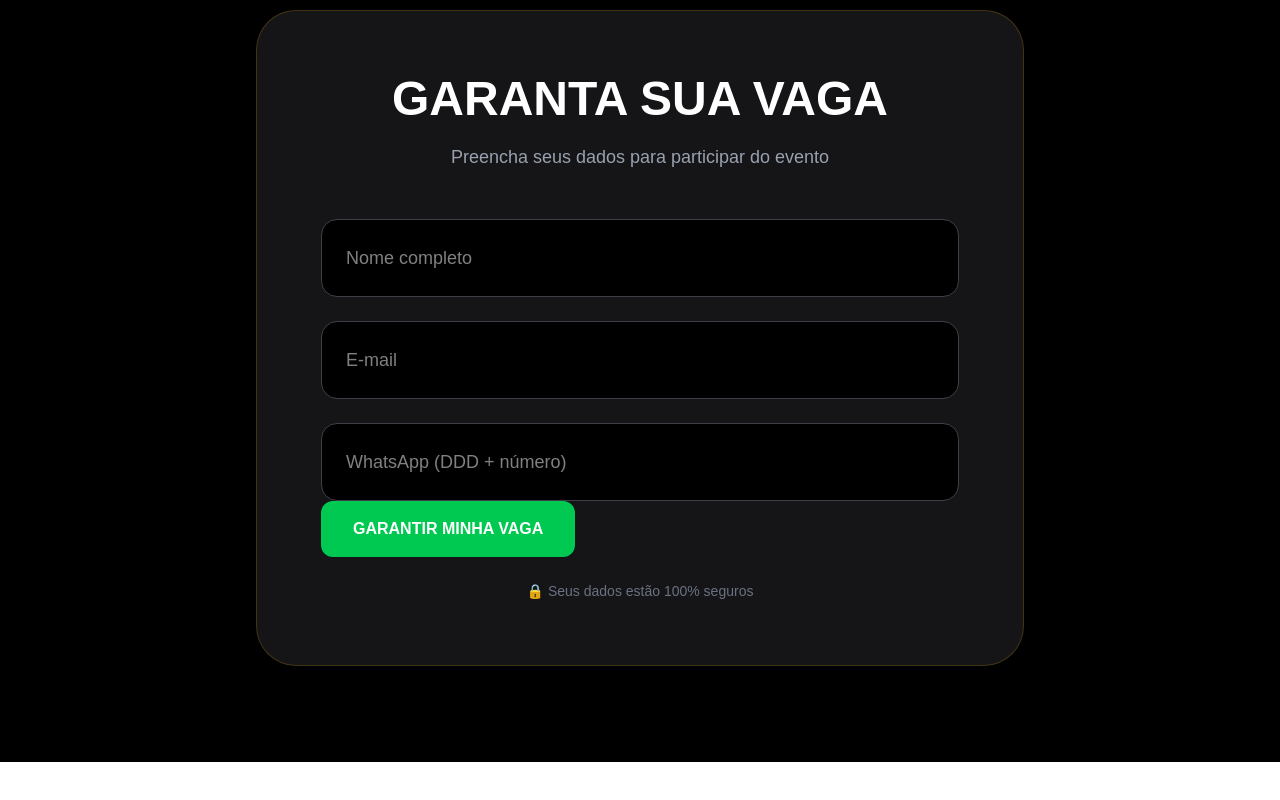
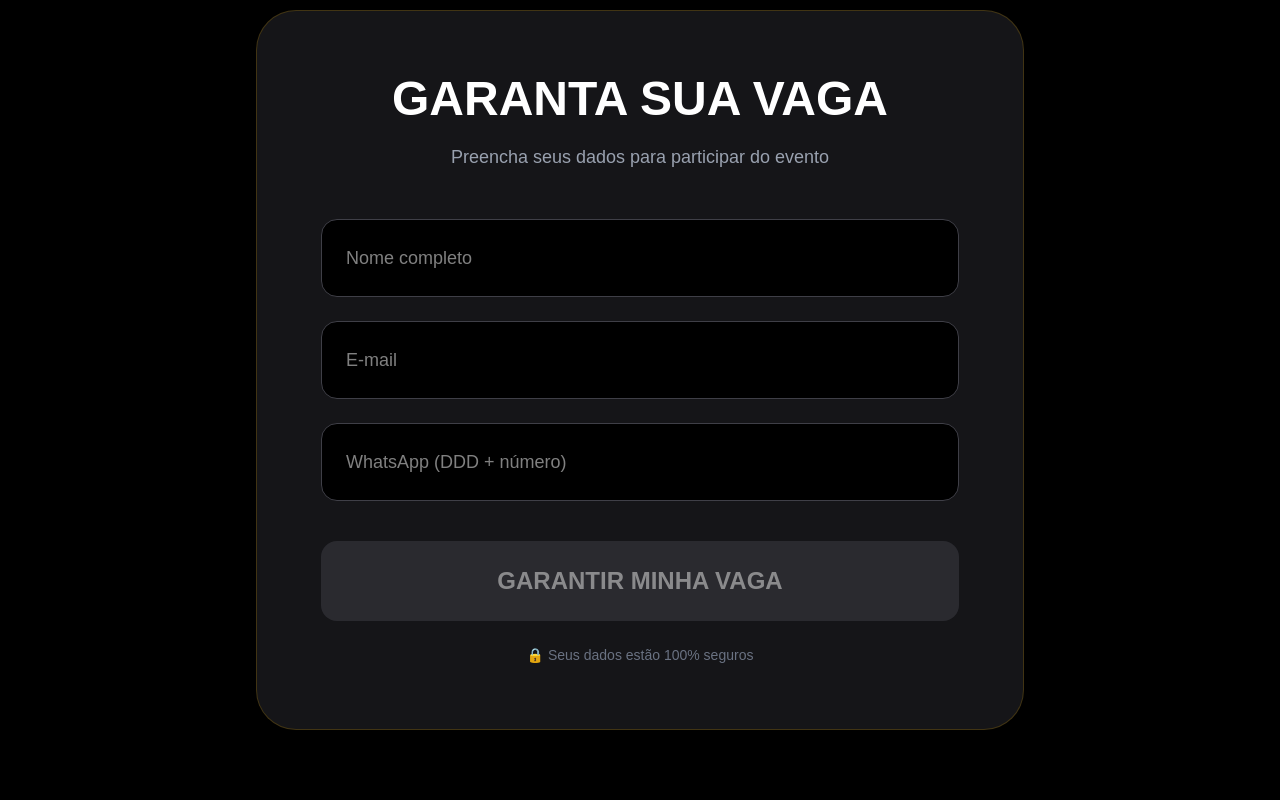
Before and after one commit to Isaac764/transformai-event, a Next.js app: page / in a window 1280 px wide. Shown: the part 1729-2529 px from the top of the page. Before the commit the page ends 2491 px from the top, so only its background shows below. Built offline with nearby package versions, Linux system fonts and the light colour scheme.

Commit message:
Ajuste Botão

```diff
--- a/app/page.tsx
+++ b/app/page.tsx
@@ -536,11 +536,30 @@ function handleSubmit() {
             </div>
 
             <button
-                onClick={scrollToForm}
-                className="hidden lg:block bg-green-500 hover:bg-green-400 transition px-8 py-4 rounded-xl font-black"
-              >
+              onClick={handleSubmit}
+              disabled={
+                !form.nome ||
+                !form.email ||
+                !form.whatsapp
+              }
+              className="
+              w-full
+              mt-10
+              bg-green-500
+              hover:bg-green-400
+              disabled:bg-zinc-700
+              disabled:opacity-50
+              disabled:cursor-not-allowed
+              transition-all
+              duration-300
+              py-6
+              rounded-2xl
+              text-2xl
+              font-black
+              "
+            >
 
-                 GARANTIR MINHA VAGA
+              GARANTIR MINHA VAGA
 
             </button>
 
```
